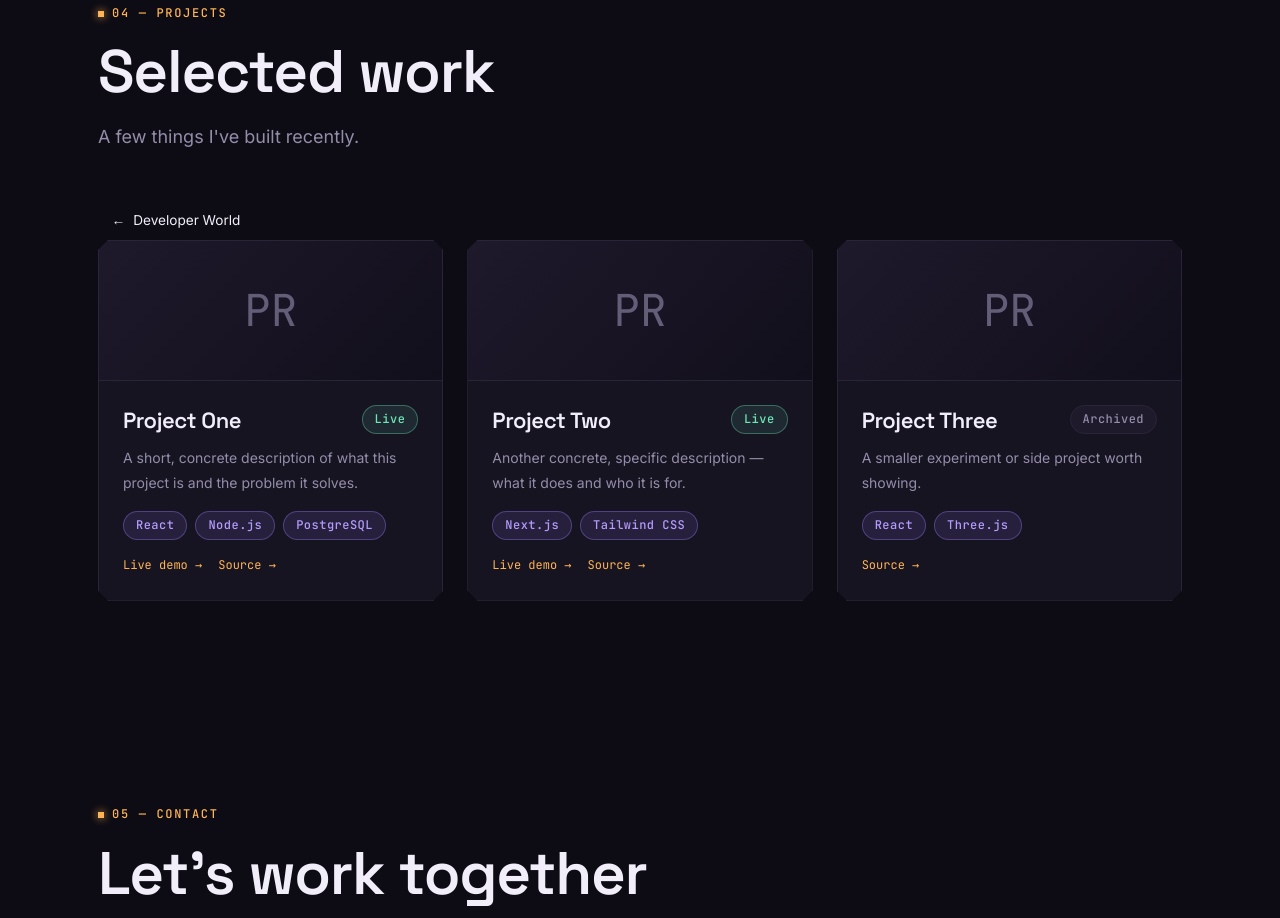
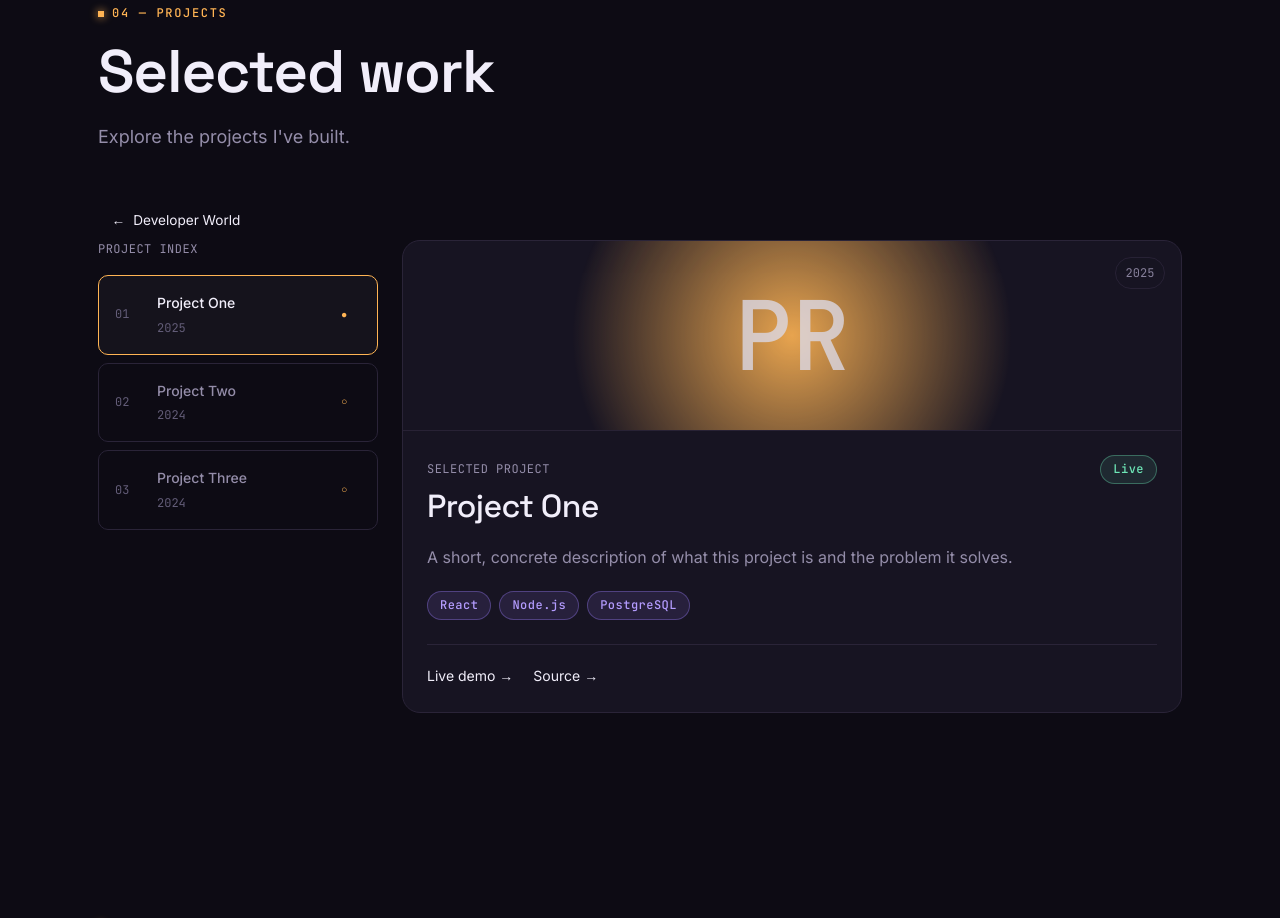
Before and after one commit to Tannu12344/portfolio, a React (Vite) app: page / in a window 1280 px wide. Shown: the part 4180-5098 px from the top of the page. Built offline with nearby package versions, Linux system fonts and the light colour scheme.

Commit message:
feat: add interactive project explorer

```diff
--- a/src/sections/Projects/Projects.jsx
+++ b/src/sections/Projects/Projects.jsx
@@ -1,59 +1,150 @@
+import { useState } from 'react';
 import { projects } from '@/data/projects';
 import { Section } from '@/components/Section/Section';
-import { Card } from '@/components/Card/Card';
 import { Badge } from '@/components/Badge/Badge';
+import { BackToWorld } from '@/features/developer-world/BackToWorld';
 import styles from './Projects.module.css';
-import { BackToWorld } from '@/features/developer-world/BackToWorld';
 
-/**
- * Static project grid. The interactive "project explorer" is a future
- * feature (see src/features) — this establishes content structure only.
- */
 export function Projects() {
+  const [selectedId, setSelectedId] = useState(
+    projects.find((project) => project.featured)?.id || projects[0]?.id
+  );
+
+  const selectedProject = projects.find(
+    (project) => project.id === selectedId
+  );
+
   return (
     <Section
       id="projects"
       eyebrow="04 — Projects"
       title="Selected work"
-      description="A few things I've built recently."
+      description="Explore the projects I've built."
     >
-      <BackToWorld/>
-      <div className={styles.grid}>
-        {projects.map((project) => (
-          <Card key={project.id} className={styles.card}>
-            <div className={styles.thumb} aria-hidden="true">
-              <span className="text-mono text-faint">{project.title.slice(0, 2).toUpperCase()}</span>
+      <BackToWorld />
+
+      <div className={styles.explorer}>
+        {/* Project Navigation */}
+        <div className={styles.projectList}>
+          <span className={styles.listLabel}>
+            PROJECT INDEX
+          </span>
+
+          {projects.map((project, index) => {
+            const isSelected = project.id === selectedId;
+
+            return (
+              <button
+                key={project.id}
+                type="button"
+                className={`${styles.projectButton} ${
+                  isSelected ? styles.activeProject : ''
+                }`}
+                onClick={() => setSelectedId(project.id)}
+                aria-pressed={isSelected}
+              >
+                <span className={styles.projectNumber}>
+                  {String(index + 1).padStart(2, '0')}
+                </span>
+
+                <span className={styles.projectButtonContent}>
+                  <strong>{project.title}</strong>
+                  <span>{project.year}</span>
+                </span>
+
+                <span className={styles.projectArrow}>
+                  {isSelected ? '●' : '○'}
+                </span>
+              </button>
+            );
+          })}
+        </div>
+
+        {/* Selected Project */}
+        {selectedProject && (
+          <article className={styles.projectPanel}>
+            <div className={styles.projectVisual}>
+              {selectedProject.image ? (
+                <img
+                  src={selectedProject.image}
+                  alt=""
+                  className={styles.projectImage}
+                />
+              ) : (
+                <span className={styles.projectInitials}>
+                  {selectedProject.title
+                    .slice(0, 2)
+                    .toUpperCase()}
+                </span>
+              )}
+
+              <span className={styles.year}>
+                {selectedProject.year}
+              </span>
             </div>
-            <div className={styles.body}>
-              <div className={styles.headRow}>
-                <h3 className={styles.title}>{project.title}</h3>
-                <Badge tone={project.status === 'Live' ? 'success' : 'neutral'}>
-                  {project.status}
+
+            <div className={styles.projectBody}>
+              <div className={styles.projectHeader}>
+                <div>
+                  <span className={styles.panelLabel}>
+                    SELECTED PROJECT
+                  </span>
+
+                  <h3 className={styles.title}>
+                    {selectedProject.title}
+                  </h3>
+                </div>
+
+                <Badge
+                  tone={
+                    selectedProject.status === 'Live'
+                      ? 'success'
+                      : 'neutral'
+                  }
+                >
+                  {selectedProject.status}
                 </Badge>
               </div>
-              <p className={styles.description}>{project.description}</p>
+
+              <p className={styles.description}>
+                {selectedProject.description}
+              </p>
+
               <div className={styles.stack}>
-                {project.stack.map((tech) => (
-                  <Badge key={tech} tone="secondary">
+                {selectedProject.stack.map((tech) => (
+                  <Badge
+                    key={tech}
+                    tone="secondary"
+                  >
                     {tech}
                   </Badge>
                 ))}
               </div>
+
               <div className={styles.links}>
-                {project.links.demo && (
-                  <a href={project.links.demo} target="_blank" rel="noreferrer noopener">
+                {selectedProject.links.demo && (
+                  <a
+                    href={selectedProject.links.demo}
+                    target="_blank"
+                    rel="noreferrer noopener"
+                  >
                     Live demo →
                   </a>
                 )}
-                {project.links.repo && (
-                  <a href={project.links.repo} target="_blank" rel="noreferrer noopener">
+
+                {selectedProject.links.repo && (
+                  <a
+                    href={selectedProject.links.repo}
+                    target="_blank"
+                    rel="noreferrer noopener"
+                  >
                     Source →
                   </a>
                 )}
               </div>
             </div>
-          </Card>
-        ))}
+          </article>
+        )}
       </div>
     </Section>
   );
--- a/src/sections/Projects/Projects.module.css
+++ b/src/sections/Projects/Projects.module.css
@@ -1,75 +1,306 @@
-.grid {
+.explorer {
   display: grid;
-  grid-template-columns: 1fr;
+  grid-template-columns: 280px minmax(0, 1fr);
   gap: var(--space-6);
+  align-items: stretch;
 }
 
-.card {
-  padding: 0;
-  overflow: hidden;
+/* ---------- Project Navigation ---------- */
+
+.projectList {
+  display: flex;
+  flex-direction: column;
+  gap: var(--space-2);
 }
 
-.thumb {
+.listLabel,
+.panelLabel {
+  font-family: var(--font-mono);
+  font-size: var(--text-xs);
+  letter-spacing: var(--tracking-wide);
+  color: var(--color-text-muted);
+}
+
+.listLabel {
+  margin-bottom: var(--space-2);
+}
+
+.projectButton {
+  width: 100%;
+
+  display: grid;
+  grid-template-columns: 30px minmax(0, 1fr) 20px;
+  align-items: center;
+
+  gap: var(--space-3);
+
+  padding: var(--space-4);
+
+  border: 1px solid var(--color-border);
+  border-radius: var(--radius-md);
+
+  background: transparent;
+  color: var(--color-text-muted);
+
+  font: inherit;
+  text-align: left;
+
+  cursor: pointer;
+
+  transition:
+    color var(--duration-base) var(--ease-out),
+    border-color var(--duration-base) var(--ease-out),
+    background var(--duration-base) var(--ease-out),
+    transform var(--duration-base) var(--ease-out);
+}
+
+.projectButton:hover,
+.projectButton:focus-visible {
+  color: var(--color-text);
+  border-color: var(--color-accent);
+  outline: none;
+  transform: translateX(3px);
+}
+
+.activeProject {
+  color: var(--color-text);
+  border-color: var(--color-accent);
+  background: rgba(255, 255, 255, 0.035);
+}
+
+.projectNumber {
+  font-family: var(--font-mono);
+  font-size: var(--text-xs);
+  color: var(--color-text-faint);
+}
+
+.projectButtonContent {
+  display: flex;
+  flex-direction: column;
+  gap: 0.25rem;
+}
+
+.projectButtonContent strong {
+  font-size: var(--text-sm);
+  font-weight: var(--weight-medium);
+}
+
+.projectButtonContent span {
+  font-family: var(--font-mono);
+  font-size: var(--text-xs);
+  color: var(--color-text-faint);
+}
+
+.projectArrow {
+  font-size: 0.65rem;
+  color: var(--color-accent);
+}
+
+/* ---------- Project Panel ---------- */
+
+.projectPanel {
+  overflow: hidden;
+
+  display: flex;
+  flex-direction: column;
+
+  border: 1px solid var(--color-border);
+  border-radius: var(--radius-lg);
+
+  background: var(--color-surface);
+
+  animation: panelIn 300ms var(--ease-out);
+}
+
+@keyframes panelIn {
+  from {
+    opacity: 0.5;
+    transform: translateY(6px);
+  }
+
+  to {
+    opacity: 1;
+    transform: translateY(0);
+  }
+}
+
+/* ---------- Project Visual ---------- */
+
+.projectVisual {
+  position: relative;
+
+  min-height: 190px;
+
   display: flex;
   align-items: center;
   justify-content: center;
-  height: 140px;
-  background: linear-gradient(135deg, var(--color-surface-raised), var(--color-bg-elevated));
+
+  overflow: hidden;
+
   border-bottom: 1px solid var(--color-border);
-  font-size: var(--text-2xl);
+
+  background:
+    radial-gradient(
+      circle at center,
+      var(--color-accent) 0%,
+      transparent 55%
+    );
+
+  opacity: 0.9;
 }
 
-.body {
+.projectInitials {
+  font-family: var(--font-mono);
+  font-size: clamp(3rem, 8vw, 6rem);
+  font-weight: var(--weight-medium);
+
+  color: var(--color-text);
+
+  opacity: 0.8;
+}
+
+.projectImage {
+  width: 100%;
+  height: 100%;
+
+  object-fit: cover;
+}
+
+.year {
+  position: absolute;
+  top: var(--space-4);
+  right: var(--space-4);
+
+  padding: 0.35rem 0.6rem;
+
+  border: 1px solid var(--color-border);
+  border-radius: 999px;
+
+  background: var(--color-surface);
+
+  font-family: var(--font-mono);
+  font-size: var(--text-xs);
+
+  color: var(--color-text-muted);
+}
+
+/* ---------- Project Body ---------- */
+
+.projectBody {
+  display: flex;
+  flex-direction: column;
+
   padding: var(--space-6);
 }
 
-.headRow {
+.projectHeader {
   display: flex;
+  align-items: flex-start;
   justify-content: space-between;
-  align-items: center;
-  gap: var(--space-3);
-  margin-bottom: var(--space-3);
+
+  gap: var(--space-4);
 }
 
 .title {
-  font-size: var(--text-lg);
+  margin: var(--space-2) 0 0;
+
+  font-family: var(--font-display);
+  font-size: var(--text-xl);
+  font-weight: var(--weight-medium);
 }
 
 .description {
-  font-size: var(--text-sm);
-  margin-bottom: var(--space-4);
+  max-width: 60ch;
+
+  margin: var(--space-5) 0;
+
+  color: var(--color-text-muted);
+  line-height: 1.7;
 }
 
 .stack {
   display: flex;
   flex-wrap: wrap;
   gap: var(--space-2);
-  margin-bottom: var(--space-4);
 }
 
 .links {
   display: flex;
-  gap: var(--space-4);
+  flex-wrap: wrap;
+  gap: var(--space-5);
+
+  margin-top: var(--space-6);
+  padding-top: var(--space-5);
+
+  border-top: 1px solid var(--color-border);
 }
 
 .links a {
-  font-family: var(--font-mono);
-  font-size: var(--text-xs);
-  color: var(--color-accent);
+  color: var(--color-text);
+  font-size: var(--text-sm);
+  text-decoration: none;
+
+  transition:
+    color var(--duration-base) var(--ease-out);
 }
 
-.links a:hover {
-  color: var(--color-accent-strong);
+.links a:hover,
+.links a:focus-visible {
+  color: var(--color-accent);
+  outline: none;
 }
 
-@media (min-width: 640px) {
-  .grid {
-    grid-template-columns: repeat(2, 1fr);
+/* ---------- Responsive ---------- */
+
+@media (max-width: 800px) {
+  .explorer {
+    grid-template-columns: 1fr;
+  }
+
+  .projectList {
+    display: grid;
+    grid-template-columns: repeat(2, minmax(0, 1fr));
+  }
+
+  .listLabel {
+    grid-column: 1 / -1;
+  }
+
+  .projectButton:hover,
+  .projectButton:focus-visible {
+    transform: none;
   }
 }
 
-@media (min-width: 1024px) {
-  .grid {
-    grid-template-columns: repeat(3, 1fr);
+@media (max-width: 560px) {
+  .projectList {
+    grid-template-columns: 1fr;
+  }
+
+  .projectBody {
+    padding: var(--space-4);
+  }
+
+  .projectHeader {
+    flex-direction: column;
+  }
+
+  .projectVisual {
+    min-height: 150px;
   }
 }
+
+/* ---------- Reduced Motion ---------- */
+
+@media (prefers-reduced-motion: reduce) {
+  .projectPanel,
+  .projectButton,
+  .links a {
+    animation: none;
+    transition: none;
+  }
+
+  .projectButton:hover {
+    transform: none;
+  }
+}
```
